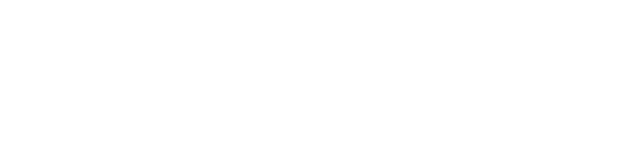
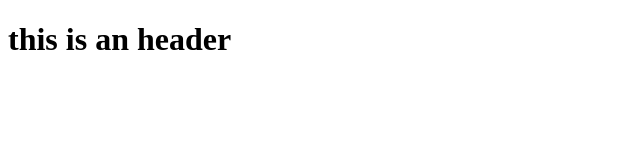
Before and after one commit to Folastar/folarincode, a plain HTML site: page index.html in a window 1280 px wide. Shown: the whole page, without its empty margins (0-640 px from the left). Drawn offline with Linux system fonts and the light colour scheme.

Commit message:
add header

```diff
--- a/index.html
+++ b/index.html
@@ -6,6 +6,6 @@
     <title>Document</title>
 </head>
 <body>
-
+    <h1>this is an header</h1>
 </body>
 </html>
```
